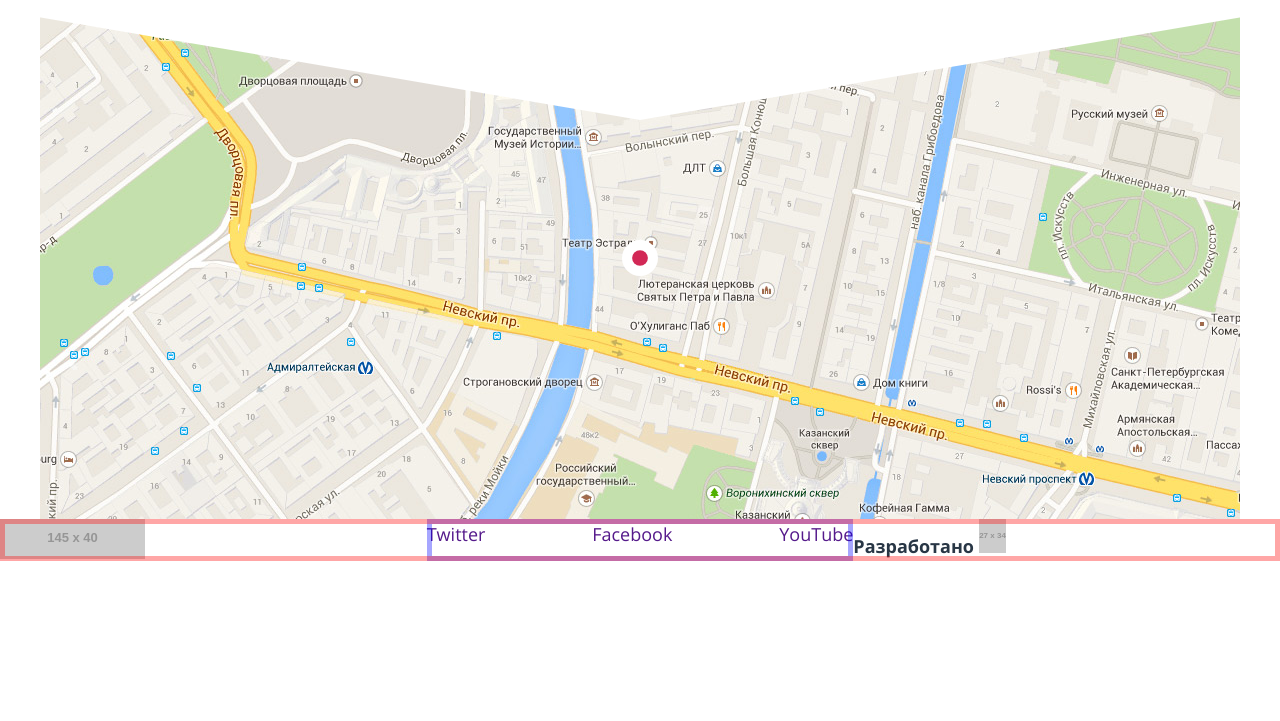
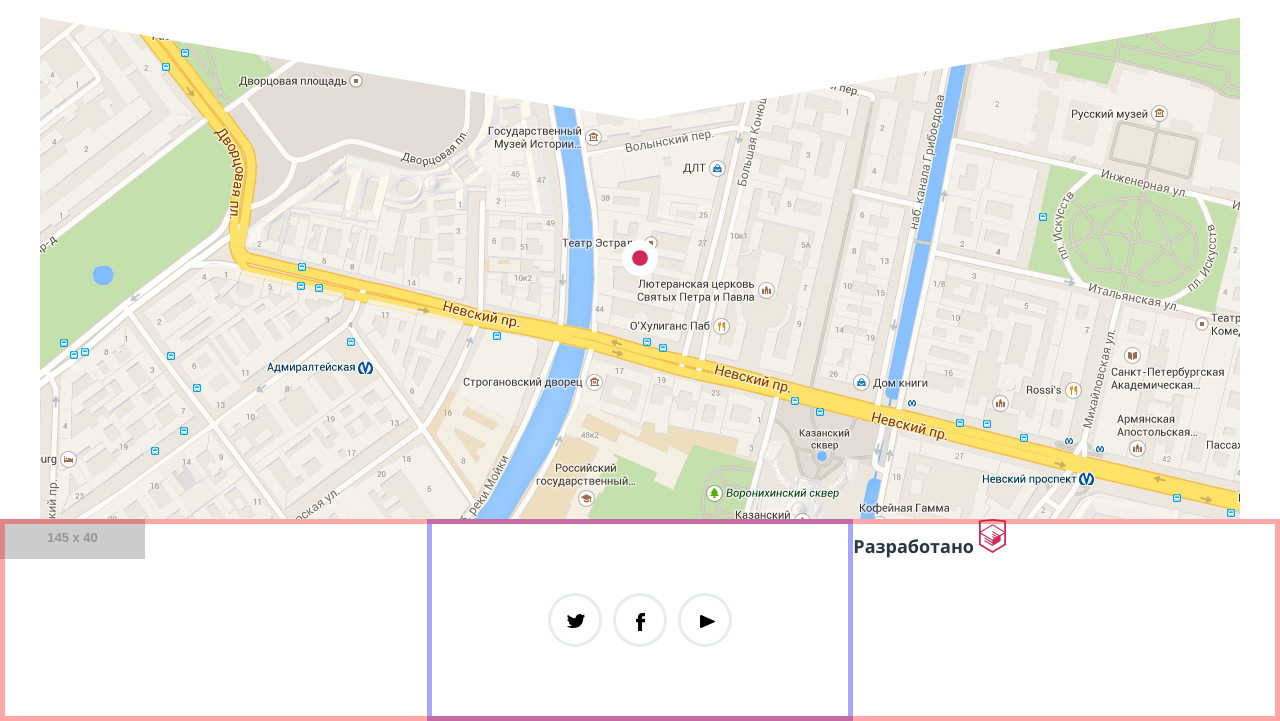
Before and after one commit to dr-montasir/1485429-pink-20, a website: page source/index.html in a window 1280 px wide. Shown: the part 2503-3224 px from the top of the page. Before the commit the page ends 3070 px from the top, so only its background shows below. Drawn offline with nearby package versions, Linux system fonts and the light colour scheme; files that its build step writes are made by us from their sources; placeholder pictures from the web are drawn by us.

Commit message:
продолжил работу над футером

```diff
--- a/source/index.html
+++ b/source/index.html
@@ -355,20 +355,37 @@
         </div>
         <ul class="page-footer__social social">
           <li class="social__item">
-            <a class="social__link social__link--mod-state" href="">Twitter</a>
+            <a class="social__link social__link--twitter" href="">
+              <span class="visually-hidden">Twitter</span>
+              <svg width="18" height="14" viewBox="0 0 18 14">
+                <path d="M11.5641 0.168904C12.2458 -0.0461515 12.9837 -0.0560928 13.6719 0.140507C14.3602 0.337107 14.9633 0.730138 15.3947 1.26319C16.1053 1.05385 16.8055 0.815959 17.5263 0.606617C17.5164 0.925848 17.4299 1.23907 17.2732 1.52372C17.1165 1.80837 16.8935 2.05738 16.6201 2.2528C16.8726 2.27877 17.1281 2.25112 17.3673 2.17197C17.6064 2.09281 17.8228 1.96424 18 1.79606C17.901 2.20987 17.6999 2.59695 17.4123 2.92708C17.1247 3.2572 16.7585 3.52144 16.3421 3.69916C16.095 9.96988 12.9748 14.1662 5.65332 13.9949H5.14874C4.70595 13.9949 0.731121 13.5667 0 12.2441C1.75201 12.4899 3.53888 12.0976 4.98398 11.1498C3.95423 10.8643 2.13158 10.7026 1.82265 8.40934C2.2108 8.54337 2.6321 8.57306 3.03776 8.49498C1.76087 7.70519 0.339817 7.0391 0.422197 4.99327C0.819634 5.29882 1.3269 5.45507 1.84325 5.43098C1.10183 5.20261 -0.24714 2.30989 0.895881 0.825474C2.82151 2.54778 4.86041 4.17493 8.48512 4.3367C8.71167 2.20522 9.68993 0.777896 11.5641 0.168904Z"/>
+              </svg>
+            </a>
           </li>
           <li class="social__item">
-            <a class="social__link social__link--mod-state" href="">Facebook</a>
+            <a class="social__link social__link--facebook" href="">
+              <span class="visually-hidden">Facebook</span>
+              <svg width="9" height="18" viewBox="0 0 9 18">
+                <path d="M6.50865 3.19324H9V0H6.02076C2.76125 0.171067 1.59862 2.27138 2.07612 5.81626H0V9.15206H2.07612V18H6.02076V9.15206H8.97924V5.81626H6.01038C5.98962 4.81837 5.96886 3.52587 6.50865 3.19324Z"/>
+              </svg>
+            </a>
           </li>
           <li class="social__item">
-            <a class="social__link social__link--mod-state" href="">YouTube</a>
+            <a class="social__link social__link--youtube" href="">
+              <span class="visually-hidden">YouTube</span>
+              <svg width="15px" height="13px" viewBox="0 0 15 13">
+                <path d="M1.83356 12.8089C1.64633 12.9278 1.42471 12.9941 1.19626 12.9996C0.967817 13.0051 0.74263 12.9495 0.548717 12.8398C0.354804 12.7301 0.200724 12.571 0.105646 12.3824C0.010569 12.1938 -0.0213097 11.984 0.0139762 11.779V1.22097C-0.0213097 1.01605 0.010569 0.806234 0.105646 0.617628C0.200724 0.429021 0.354804 0.269949 0.548717 0.1602C0.74263 0.0504516 0.967817 -0.00512927 1.19626 0.000372265C1.42471 0.0058738 1.64633 0.0722149 1.83356 0.191142L14.2333 5.69284C15.2556 6.13817 15.2556 6.86183 14.2333 7.30716L1.83356 12.8089Z"/>
+              </svg>
+            </a>
           </li>
         </ul>
         <div class="page-footer__copyright copyright">
           <b class="copyright__text">Разработано</b>
           <a class="copyright__link" href="https://htmlacademy.ru/intensive/adaptive">
             <span class="visually-hidden">HTML Academy</span>
-            <img src="https://via.placeholder.com/27x34" alt="HTML Academy">
+            <svg width="27" height="34" viewBox="0 0 27 34">
+              <path d="M13.6426 0.0157537L13.5 0L0 1.40733V26.0129L13.5 34L27 26.0129V1.40733L13.6426 0.0157537ZM25.2344 25.0151L13.5 31.9573L1.76561 25.0151V14.9293L13.4507 21.8451L13.4701 23.0984L5.45351 18.3548L5.44295 19.5801L13.4894 24.3885L13.5088 25.675L5.46408 20.9174L5.45351 22.1427L13.5 26.9511L21.6239 22.1182V20.8929V16.909L25.2432 14.7595L25.2344 25.0151ZM25.2344 13.4519L22.0147 15.3319L20.5325 16.2071L13.4666 12.0201L13.456 13.2454L19.4957 16.818L19.4429 16.8495L19.3126 16.9247L18.4536 17.4166L13.4666 14.4689L13.456 15.6942L17.3921 18.0222L16.4591 18.6314L16.438 18.6436L13.4666 16.902L13.456 18.1273L15.4029 19.2615L13.4155 20.4483L1.7973 13.5762L13.4349 6.61831L25.2344 13.4519ZM25.2344 12.2266L13.4401 5.31075L1.76561 12.2196V2.9897L13.5 1.76442L25.2344 2.9897V12.2266Z"/>
+            </svg>
           </a>
         </div>
       </div>
--- a/source/sass/blocks/copyright.scss
+++ b/source/sass/blocks/copyright.scss
@@ -1 +1,14 @@
-// Copyright
+/* Copyright */
+
+.copyright__link {
+  fill: $cerise;
+
+  &:hover,
+  &:focus {
+    fill: $bunting;
+  }
+
+  &:active {
+    fill: $bunting--030;
+  }
+}
--- a/source/sass/blocks/social.scss
+++ b/source/sass/blocks/social.scss
@@ -1,7 +1,63 @@
 /* Social */
 
 .social {
+  margin: 0;
+  padding: 40px 0;
   display: flex;
   flex-wrap: wrap;
-  justify-content: space-between;
+  align-items: center;
+  justify-content: center;
+  gap: 14px;
+
+  @media (min-width: $desktop-width) {
+    gap: 11px;
+    padding: 74px 0;
+  }
 }
+
+.social__item {
+  fill: $cerise;
+
+  border: 3px solid $bunting--010;
+  border-radius: 50%;
+
+  &:hover,
+  &:focus {
+    border: 3px solid $bunting;
+  }
+
+  &:active {
+    fill: $cerise--030;
+    border: 3px solid $bunting--010;
+  }
+}
+
+.social__link {
+  display: block;
+
+  &--twitter {
+    padding: 13px 14px 11px 16px;
+  }
+
+  &--facebook {
+    padding: 16px 19px 8px 20px;
+  }
+
+  &--youtube {
+    padding: 13px 14px 11px 19px;
+  }
+
+  @media (min-width: $desktop-width) {
+    &--twitter {
+      padding: 10px 14px 8px 16px;
+    }
+
+    &--facebook {
+      padding: 13px 19px 5px 20px;
+    }
+
+    &--youtube {
+      padding: 10px 14px 8px 19px;
+    }
+  }
+}
```
Also changed, not shown: source/img/htmlacademy.svg, source/img/icon-facebook.svg, source/img/icon-twitter.svg, source/img/icon-youtube.svg.
